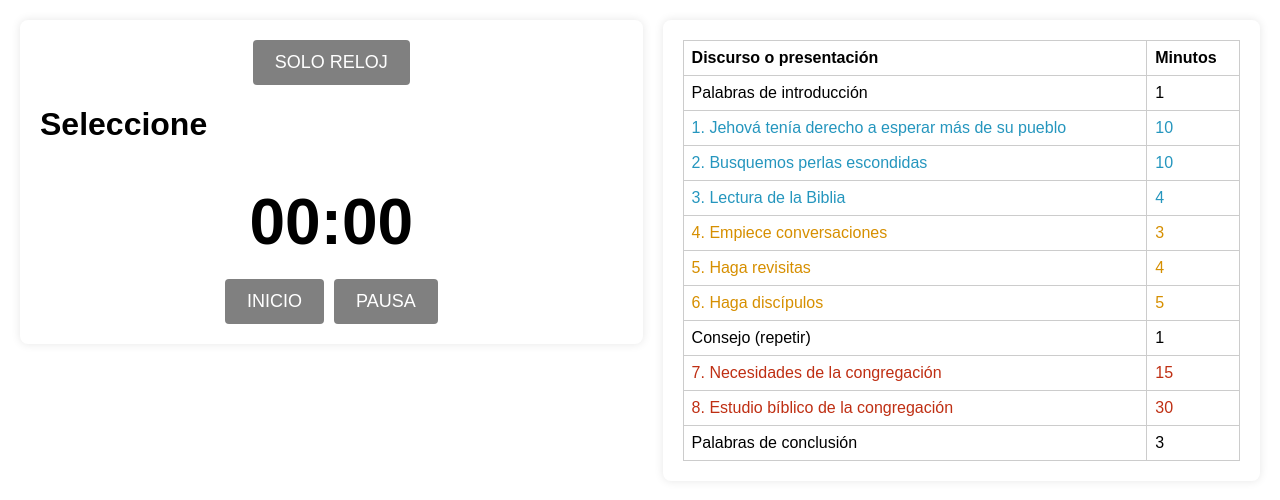
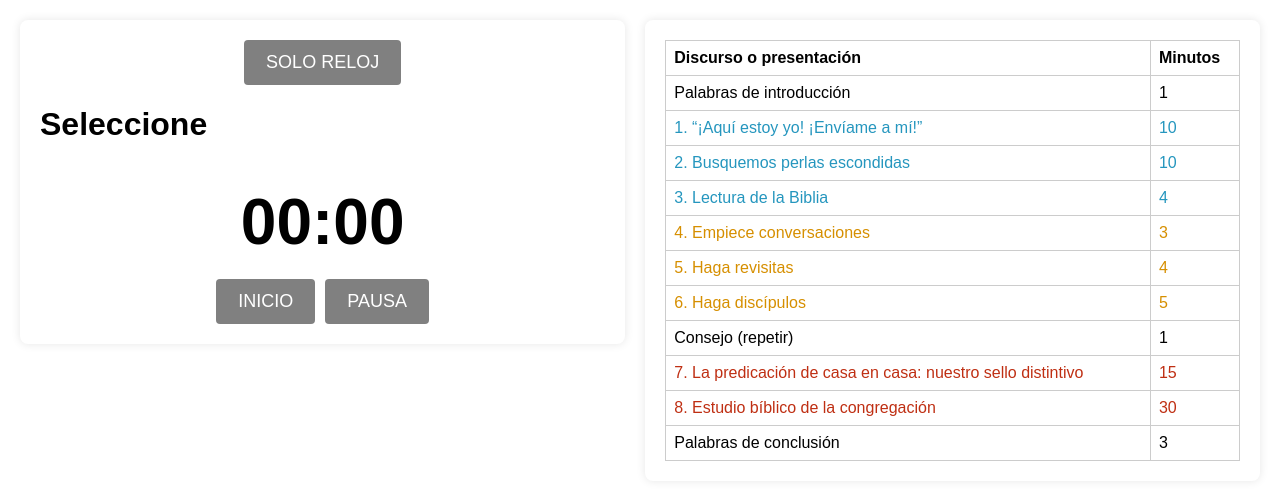
Before and after one commit to favioabrchavez/tempad, a plain HTML site: page ent_sem.html in a window 1280 px wide. Drawn offline with Linux system fonts and the light colour scheme.

Commit message:
Actualizar ent_sem.html

```diff
--- a/ent_sem.html
+++ b/ent_sem.html
@@ -35,7 +35,7 @@
             <td contenteditable="true" class="meet">1</td>
           </tr>
           <tr>
-            <td contenteditable="true" class="tdlb">1. Jehová tenía derecho a esperar más de su pueblo</td>
+            <td contenteditable="true" class="tdlb">1. “¡Aquí estoy yo! ¡Envíame a mí!”</td>
             <td contenteditable="true" class="tdlb">10</td>
           </tr>
           <tr>
@@ -63,7 +63,7 @@
             <td contenteditable="true" class="meet">1</td>
           </tr>
           <tr>
-            <td contenteditable="true" class="nvc">7. Necesidades de la congregación</td>
+            <td contenteditable="true" class="nvc">7. La predicación de casa en casa: nuestro sello distintivo</td>
             <td contenteditable="true" class="nvc">15</td>
           </tr>
           <tr>
```
